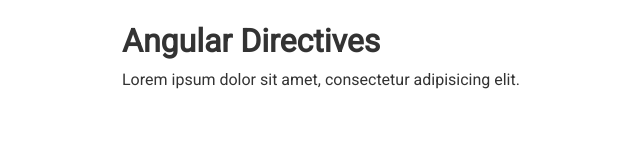
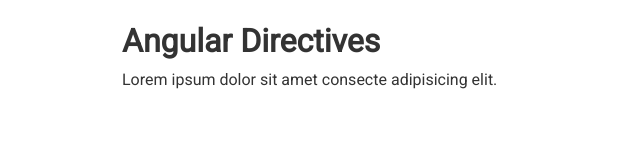
Before and after one commit to paraketsova/angular-basics, an Angular app: page / in a window 1280 px wide. Shown: the top 160 px of the page, without its empty margins (18-658 px from the left). Built offline with nearby package versions, Linux system fonts and the light colour scheme.

Commit message:
Directives - get parameters to a directive

```diff
--- a/src/app/app.component.html
+++ b/src/app/app.component.html
@@ -1,5 +1,12 @@
 <div class="container">
   <h1>Angular Directives</h1>
 
-  <p appStyle>Lorem ipsum dolor sit amet, consectetur adipisicing elit.</p>
+  <p appStyle="red" fontWeight="bold">
+    Lorem ipsum dolor sit amet consecte adipisicing elit.
+  </p>
 </div>
+
+<!--appStyle and fontWeight не обязательно тут байндить
+ квадратными скобками, т.к. параметром служат строки.
+ ??? -> Но любое другое значение параметра кроме строки сработает только
+ если будет байндится параметр. Так что лучше всегда писать скобки-->
--- a/src/app/directives/style.directive.ts
+++ b/src/app/directives/style.directive.ts
@@ -1,10 +1,14 @@
-import {Directive, ElementRef, HostListener, Renderer2} from "@angular/core";
+import {Directive, ElementRef, HostListener, Input, Renderer2} from "@angular/core";
 
 @Directive({
   selector: '[appStyle]'
 })
 
 export class StyleDirective {
+
+  @Input('appStyle') color: string = 'blue'
+  @Input('fontWeight') fontWeight = 'normal'
+
   constructor(private el: ElementRef, private r: Renderer2) {
     // console.log(el)
     // this.r.setStyle(this.el.nativeElement, 'color', 'blue')
@@ -21,15 +25,17 @@ export class StyleDirective {
   }
 
   @HostListener('mouseenter') onEnter() {
-    this.r.setStyle(this.el.nativeElement, 'color', 'blue')
+    this.r.setStyle(this.el.nativeElement, 'color', this.color)
     //при наведении мыши на параграф - добавляем новый цвет параграфу(он становится синим).
+    this.r.setStyle(this.el.nativeElement, 'fontWeight', this.fontWeight)
 
 }
 
   @HostListener('mouseleave') onLeave() {
     this.r.setStyle(this.el.nativeElement, 'color', null)
+    // ... При уходе мыши цвет с параграфа исчезает
+    this.r.setStyle(this.el.nativeElement, 'fontWeight', null)
 
-    // ... При уходе мыши цвет с параграфа исчезает
   }
 
 
```
